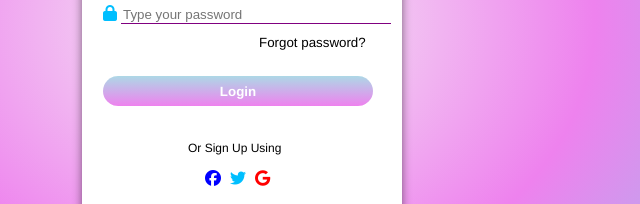
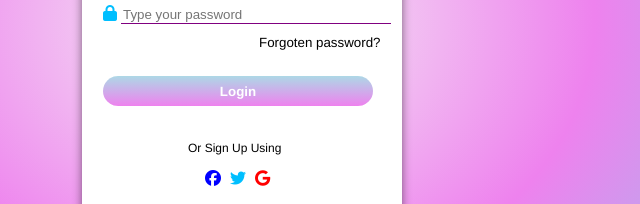
Before and after one commit to Kasiobi1/workflow, a plain HTML site: page Index.html in a window 1280 px wide. Shown: the part 431-635 px from the top of the page, 398-1038 px from the left. Drawn offline with Linux system fonts and the light colour scheme.

Commit message:
change some text

```diff
--- a/Index.html
+++ b/Index.html
@@ -25,7 +25,7 @@
                 <i class="fa fa-lock" style="color: deepskyblue;">
                     <input id="password" class="pass" type="password" name="password" placeholder="Type your password"></i>
 
-                <button class="button1" type="menu">Forgot password?</button>
+                <button class="button1" type="menu">Forgoten password?</button>
 
                     <input type="submit" value="Login" id="submit" class="submit">
 
```
